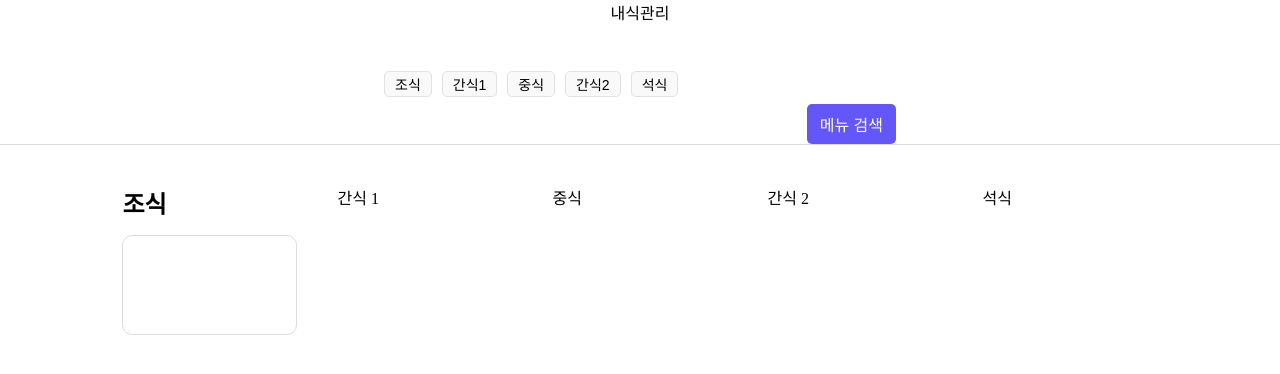
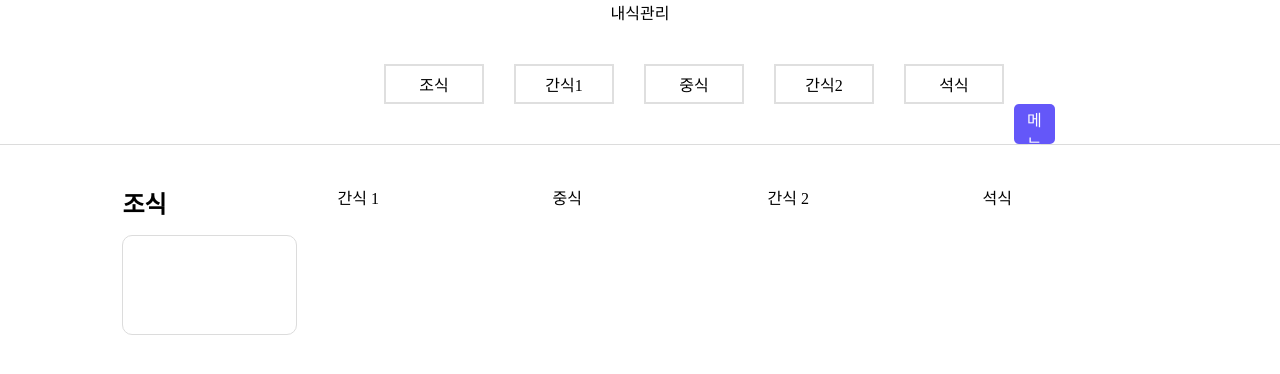
Before and after one commit to seohyunchoiii/dietplan, a React (Create React App) app: page / in a window 1280 px wide. Shown: the top 374 px of the page. Built offline with nearby package versions, Linux system fonts and the light colour scheme.

Commit message:
change button type to radio

```diff
--- a/src/components/DietForm.jsx
+++ b/src/components/DietForm.jsx
@@ -1,31 +1,32 @@
-import React, {useState,useRef} from 'react'
-import styled from 'styled-components'
-import Meals from './Meals'
+import React, { useState, useRef } from 'react';
+import styled from 'styled-components';
+import Meals from './Meals';
 
 const Container = styled.div`
   display: flex;
   align-items: center;
   justify-content: center;
   border-bottom: 1px solid #dcdcdc;
-  `
+`;
 
 const Form = styled.form`
   width: 40%;
-`
+`;
 const Bottom = styled.div`
   display: flex;
   align-items: center;
   justify-content: space-between;
-`
+`;
 
 const MealsWrapper = styled.div`
   display: flex;
-`
+  gap: 30px;
+`;
 const BtnWrapper = styled.div`
   display: flex;
   justify-content: center;
   margin-top: 5rem;
-`
+`;
 
 const Open = styled.button`
   font-size: 16px;
@@ -38,7 +39,7 @@ const Open = styled.button`
   margin-left: 10px;
   border: none;
   cursor: pointer;
-`
+`;
 const Window = styled.div`
   width: 100%;
   height: 100%;
@@ -49,54 +50,52 @@ const Window = styled.div`
   justify-content: center;
   align-items: center;
   background: rgba(0,0,0,0.5);
-`
+`;
 const Content = styled.article`
   background-color: #ffffff;
   width: 80%;
   height: 80%;
   padding: 15px;
-`
-const Paragraph = styled.p``
+`;
+const Paragraph = styled.p``;
 const Close = styled.button`
   cursor: pointer;
   margin-left: auto;
-`
+`;
 
-const DietForm = ({setDiets}) => {
+const DietForm = () => {
+  const [diets, setDiets] = useState(null);
+
   const [dietData, setDietData] = useState({
     meals: []
-  })
+  });
 
   const checkMeal = (meal) => {
-    return dietData.meals.some(item => item === meal)
-  }
+    return dietData.meals.includes(meal);
+  };
 
   const selectMeal = (meal) => {
-    if(dietData.meals.some(item => item === meal)) {
-      // when meal is already available in the Array, remove the meal
-      const filterMeals = dietData.meals.filter(item => item !== meal)
-      setDietData(prev => {
-        return {...prev, meals: filterMeals}
-      })
-    }
-    else {
-      setDietData(prev => {
-        return {...prev, meals: [meal]}
-      })
-    }
+    setDietData({meals: [meal]});
+    // if (dietData.meals.some(item => item === meal)) {
+    //   const filterMeals = dietData.meals.filter(item => item !== meal);
+    //   setDietData(prev => {
+    //     return { ...prev, meals: filterMeals };
+    //   });
+    // } else {
+    //   setDietData(prev => {
+    //     return { ...prev, meals: [...prev.meals, meal] };
+    //   });
+    // }
   };
 
   const handleSubmit = (e) => {
     e.preventDefault();
-    console.log(dietData);
-    setDiets(prev => {
-      return [...prev, dietData];
+    setDiets(dietData);
+    setDietData({
+      meals: []
     });
-    setDietData({
-      buttons: []
-    }
-    )
-  }
+  };
+
   const [modalOpen, setModalOpen] = useState(false);
   const modalBackground = useRef();
 
@@ -105,11 +104,11 @@ const DietForm = ({setDiets}) => {
       <Form onSubmit={handleSubmit}>
         <Bottom>
           <MealsWrapper>
-            <Meals name="조식" selectMeal={selectMeal} selected={checkMeal("조식")}/>
-            <Meals name="간식1" selectMeal={selectMeal} selected={checkMeal("간식1")}/>
-            <Meals name="중식" selectMeal={selectMeal} selected={checkMeal("중식")}/>
-            <Meals name="간식2" selectMeal={selectMeal} selected={checkMeal("간식2")}/>
-            <Meals name="석식" selectMeal={selectMeal} selected={checkMeal("석식")}/>
+            <Meals name="조식" selectMeal={selectMeal} selected={checkMeal("조식")} />
+            <Meals name="간식1" selectMeal={selectMeal} selected={checkMeal("간식1")} />
+            <Meals name="중식" selectMeal={selectMeal} selected={checkMeal("중식")} />
+            <Meals name="간식2" selectMeal={selectMeal} selected={checkMeal("간식2")} />
+            <Meals name="석식" selectMeal={selectMeal} selected={checkMeal("석식")} />
           </MealsWrapper>
 
           <BtnWrapper>
@@ -119,8 +118,8 @@ const DietForm = ({setDiets}) => {
           </BtnWrapper>
           {
             modalOpen &&
-            <Window ref={modalBackground} onClick={ e=> {
-              if (e.target === modalBackground.current){
+            <Window ref={modalBackground} onClick={e => {
+              if (e.target === modalBackground.current) {
                 setModalOpen(false);
               }
             }}>
@@ -130,10 +129,10 @@ const DietForm = ({setDiets}) => {
               </Content>
             </Window>
           }
-            </Bottom>
+        </Bottom>
       </Form>
     </Container>
-  )
-}
+  );
+};
 
-export default DietForm
+export default DietForm;
--- a/src/components/Meals.jsx
+++ b/src/components/Meals.jsx
@@ -1,36 +1,53 @@
 import React from 'react'
 import styled from 'styled-components'
 
-const Container = styled.div``
-const Meal = styled.button`
+const buttonStyle = {
+  조식: {backgroundColor: "#fda821"},
+  간식1: {backgroundColor: "#15d4c8"},
+  중식: {backgroundColor: "#ffd12c"},
+  간식2: {backgroundColor: "#4c75fc"},
+  석식: {backgroundColor: "#a275c3"},
+  default: {backgroundColor: "#f9f9f9"},
+}
+
+const Container = styled.div`
+  display: flex;
+  background-color: ${(props) => props.selected ? buttonStyle[props.name].backgroundColor : '#fff'};
+`
+const MealRadioButton = styled.input`
   font-size: 14px;
   font-weight: 500;
-  background-color: #f9f9f9;
-  border: 1px solid #dfe3e6;
+  border: 1px solid #101316;
   border-radius: 5px;
   padding: 2px 10px;
   margin-right: 10px;
+  display: none;
+`
+const RadioLabel = styled.label`
+  width: 100px;
+  height: 40px;
+  display: flex;
+  align-items: center;
+  justify-content: center;
+  border: 2px solid #dfdfdf;
   cursor: pointer;
 `
+const Meals = ({name, selectMeal, selected}) => {
+console.log('name')
 
-const Meals = ({name, selectMeal, selected}) => {
-  const buttonStyle = {
-    조식: {backgroundColor: "#fda821"},
-    간식1: {backgroundColor: "#15d4c8"},
-    중식: {backgroundColor: "#ffd12c"},
-    간식2: {backgroundColor: "#4c75fc"},
-    석식: {backgroundColor: "#a275c3"},
-    default: {backgroundColor: "#f9f9f9"},
-  }
-
+  console.log('name',name)
   return (
-    <Container>
-      <Meal
-        type = "button"
-        style = {selected ? buttonStyle[name] : buttonStyle.default}
-        onClick = { () => selectMeal(name)}>
-        {name}
-      </Meal>
+    <Container selected={selected} name={name}>
+      <MealRadioButton
+        id={name}
+        type="radio"
+        // name="meal"
+        value={name}
+        checked={selected}
+        onChange={() => selectMeal(name)}
+        selected={selected}
+        />
+        <RadioLabel for={name}>{name}</RadioLabel>
     </Container>
   )
 }
```
